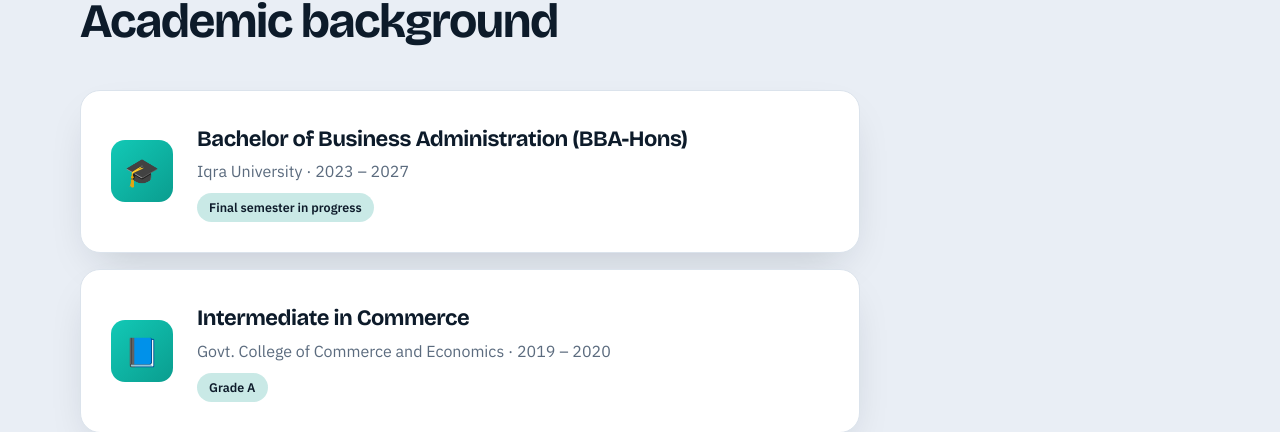
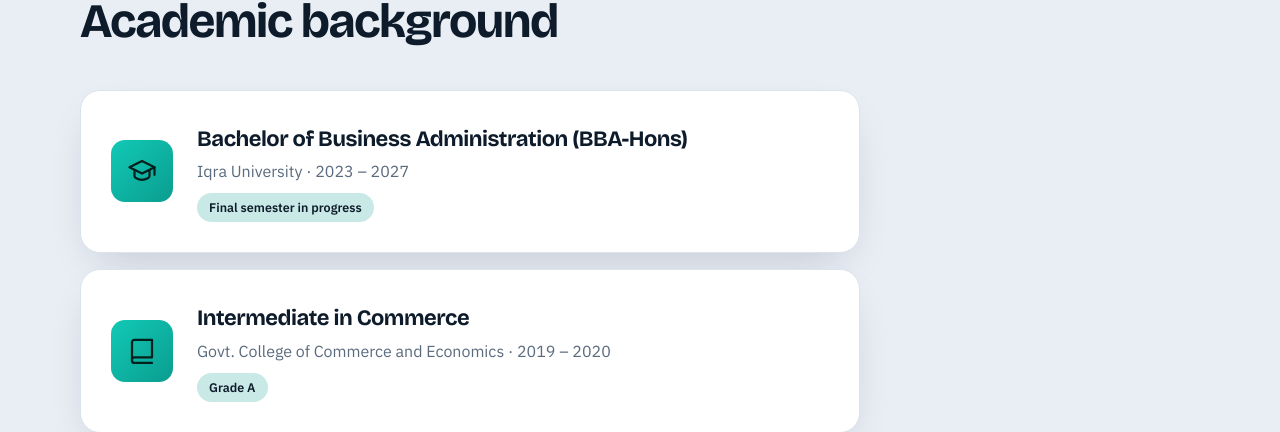
Before and after one commit to muhammadhamzaarif/My-Portfolio, a plain HTML site: page index.html in a window 1280 px wide. Shown: the part 3353-3785 px from the top of the page. Drawn offline with nearby package versions, Linux system fonts and the light colour scheme.

Commit message:
index.html

```diff
--- a/index.html
+++ b/index.html
@@ -312,7 +312,7 @@ footer{background:#050c15;color:#8aa3ba;padding:24px 0;text-align:center;font-si
     <div class="head reveal"><small>Education</small><h2>Academic background</h2></div>
     <div class="edu-list reveal">
       <div class="edu">
-        <div class="ico">🎓</div>
+        <div class="ico"><svg viewBox="0 0 24 24" width="30" height="30" fill="none" stroke="currentColor" stroke-width="1.8" stroke-linecap="round" stroke-linejoin="round" aria-hidden="true"><path d="M22 9 12 4 2 9l10 5 10-5z"/><path d="M6 11.5V16c0 1.5 2.7 3 6 3s6-1.5 6-3v-4.5"/><path d="M22 9v6"/></svg></div>
         <div>
           <h3>Bachelor of Business Administration (BBA-Hons)</h3>
           <p>Iqra University · 2023 – 2027</p>
@@ -320,7 +320,7 @@ footer{background:#050c15;color:#8aa3ba;padding:24px 0;text-align:center;font-si
         </div>
       </div>
       <div class="edu">
-        <div class="ico">📘</div>
+        <div class="ico"><svg viewBox="0 0 24 24" width="30" height="30" fill="none" stroke="currentColor" stroke-width="1.8" stroke-linecap="round" stroke-linejoin="round" aria-hidden="true"><path d="M4 19.5V5a2 2 0 0 1 2-2h14v14H6a2 2 0 0 0-2 2z"/><path d="M4 19.5A2 2 0 0 0 6 21.5h14"/></svg></div>
         <div>
           <h3>Intermediate in Commerce</h3>
           <p>Govt. College of Commerce and Economics · 2019 – 2020</p>
```
